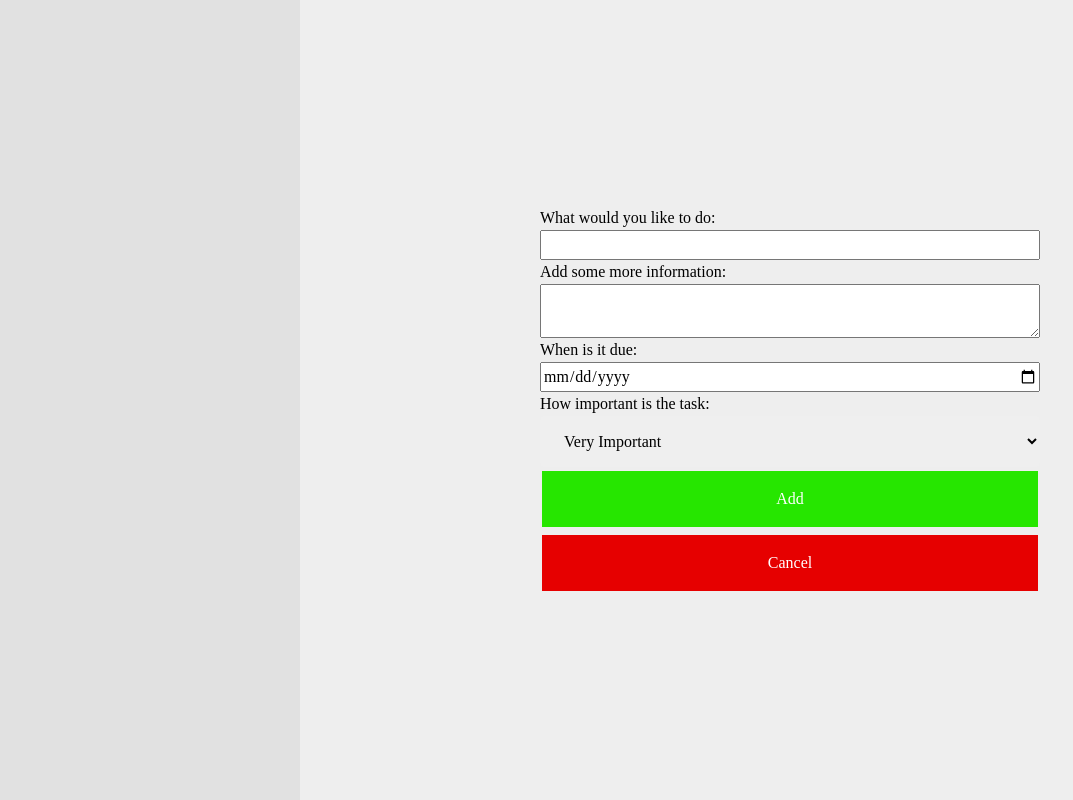
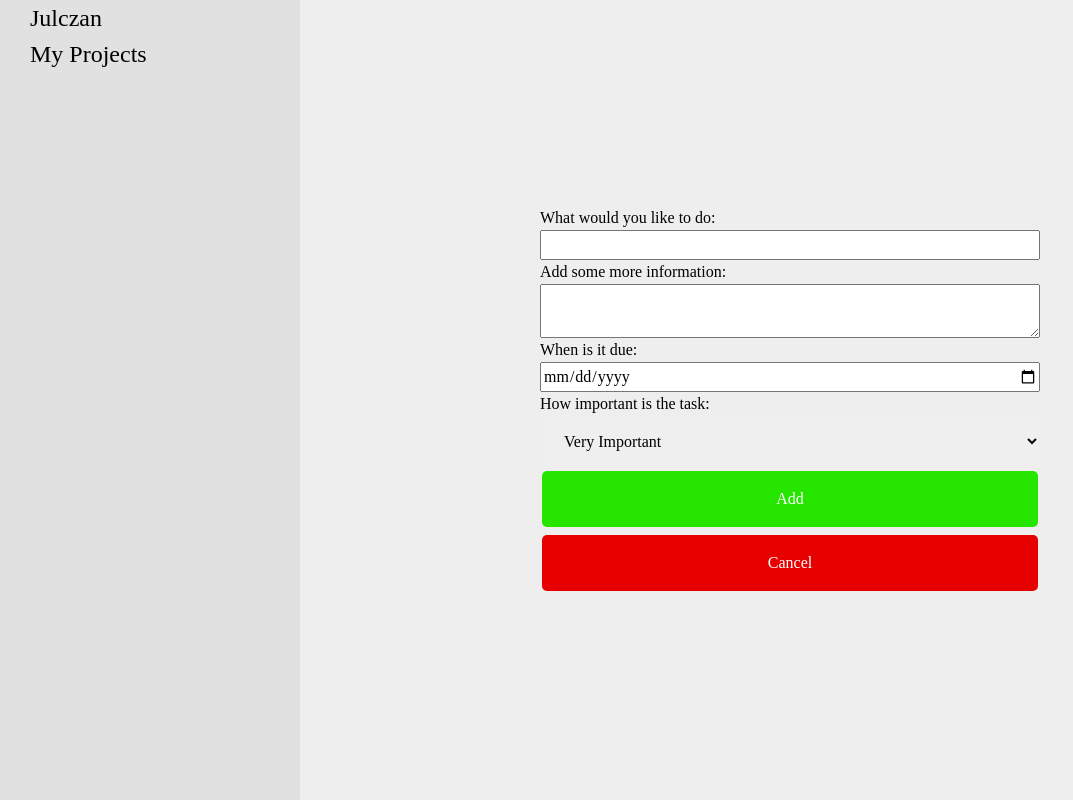
Before and after one commit to Julczan/to-do-list, a website built with webpack: page src/template.html in a window 1280 px wide. Shown: the whole page, without its empty margins (0-1073 px from the left). Built offline with nearby package versions, Linux system fonts and the light colour scheme.

Commit message:
sidebar elements

```diff
--- /dev/null
+++ b/src/projects.js
@@ -0,0 +1 @@
+function createProject() {}
--- a/src/sidebar.js
+++ b/src/sidebar.js
@@ -1,6 +1,17 @@
 function createSidebar() {
   const container = document.createElement("div");
   container.classList.add("sidebar");
+
+  const profile = document.createElement("div");
+  profile.classList.add("sidebar-element");
+  profile.textContent = "Julczan";
+
+  const projects = document.createElement("div");
+  projects.classList.add("sidebar-element");
+  projects.textContent = "My Projects";
+
+  container.appendChild(profile);
+  container.appendChild(projects);
   return container;
 }
 
--- a/src/styles.css
+++ b/src/styles.css
@@ -89,6 +89,13 @@ body {
   height: 100vh;
   background-color: var(--background-dark);
   grid-row: 1;
+  display: flex;
+  flex-direction: column;
+}
+.sidebar-element {
+  font-size: 1.5rem;
+  padding-left: 30px;
+  cursor: pointer;
 }
 
 #content {
@@ -96,13 +103,15 @@ body {
   grid-template-columns: 300px 1fr;
 }
 
+.formDiv {
+  grid-column: 2;
+  justify-self: center;
+  align-self: center;
+}
 #toDoForm {
   display: flex;
   flex-direction: column;
   width: 500px;
-  justify-self: center;
-  grid-column: 2;
-  align-self: center;
 }
 
 select {
@@ -118,6 +127,7 @@ button[type="button"] {
   text-decoration: none;
   margin: 4px 2px;
   cursor: pointer;
+  border-radius: 5px;
 }
 #add {
   background-color: var(--background-green);
--- a/src/template.html
+++ b/src/template.html
@@ -7,6 +7,7 @@
   </head>
   <body>
     <div id="content">
+      <div class="formDiv">
         <form action="" method="post" id="toDoForm">
           <label for="title">What would you like to do:</label>
           <input name="user_title" type="text" id="title" required />
@@ -27,5 +28,6 @@
           <button type="button" id="cancel">Cancel</button>
         </form>
       </div>
+    </div>
   </body>
 </html>
```
Also changed, not shown: src/profile.js (added). Lines whose indentation alone changed are shown as unchanged.
